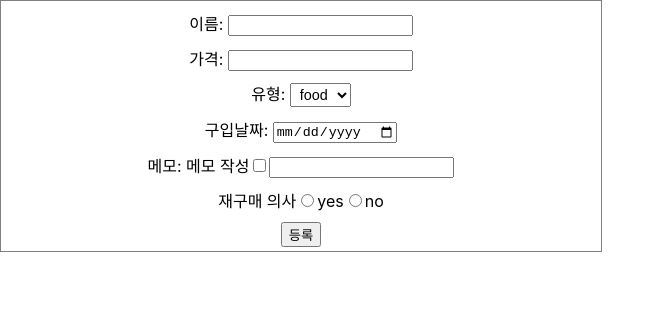
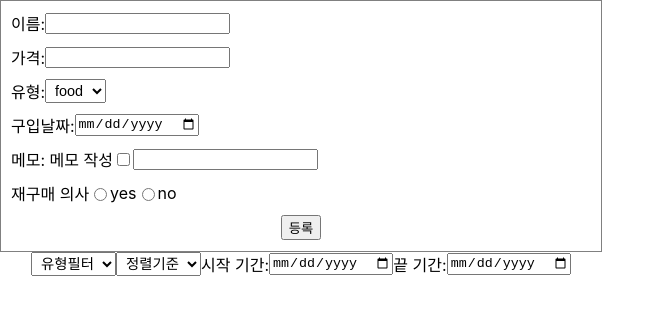
Before and after one commit to gongjuyeonhee/account-book, a React (Create React App) app: page / in a window 1280 px wide. Shown: the top 314 px of the page, without its empty margins (0-665 px from the left). Built offline with nearby package versions, Linux system fonts and the light colour scheme.

Commit message:
filter틀 제작

```diff
--- a/src/App.css
+++ b/src/App.css
@@ -1,5 +1,7 @@
 .App {
   text-align: center;
+  display: flex;
+  flex-direction: column;
 }
 
 .App-logo {
--- a/src/App.js
+++ b/src/App.js
@@ -1,10 +1,12 @@
 import "./App.css";
 import Forminput from "./components/Forminput";
+import TypeFilter from "./components/TypeFilter";
 
 function App() {
   return (
     <div className="App">
       <Forminput />
+      <TypeFilter />
     </div>
   );
 }
--- /dev/null
+++ b/src/components/TypeFilter.css
@@ -0,0 +1,6 @@
+div {
+  display: flex;
+  flex-direction: row;
+  align-items: center; /* 요소를 수직으로 가운데 정렬합니다. */
+  margin-bottom: 10px; /* 각 행 사이의 간격을 조정합니다. */
+}
--- /dev/null
+++ b/src/components/TypeFilter.js
@@ -0,0 +1,37 @@
+import React from "react";
+import "./TypeFilter.css";
+
+const TypeFilter = () => {
+  return (
+    <div>
+      <div>
+        <select name="food-type">
+          <option value="">유형필터</option>
+          <option value="food">food</option>
+          <option value="food">food</option>
+          <option value="food">food</option>
+          <option value="food">food</option>
+        </select>
+      </div>
+      <div>
+        <select name="food-type">
+          <option value="">정렬기준</option>
+          <option value="food">food</option>
+          <option value="food">food</option>
+          <option value="food">food</option>
+          <option value="food">food</option>
+        </select>
+      </div>
+      <div>
+        <label for="date">시작 기간: </label>
+        <input type="date"></input>
+      </div>
+      <div>
+        <label for="date">끝 기간: </label>
+        <input type="date"></input>
+      </div>
+    </div>
+  );
+};
+
+export default TypeFilter;
```
